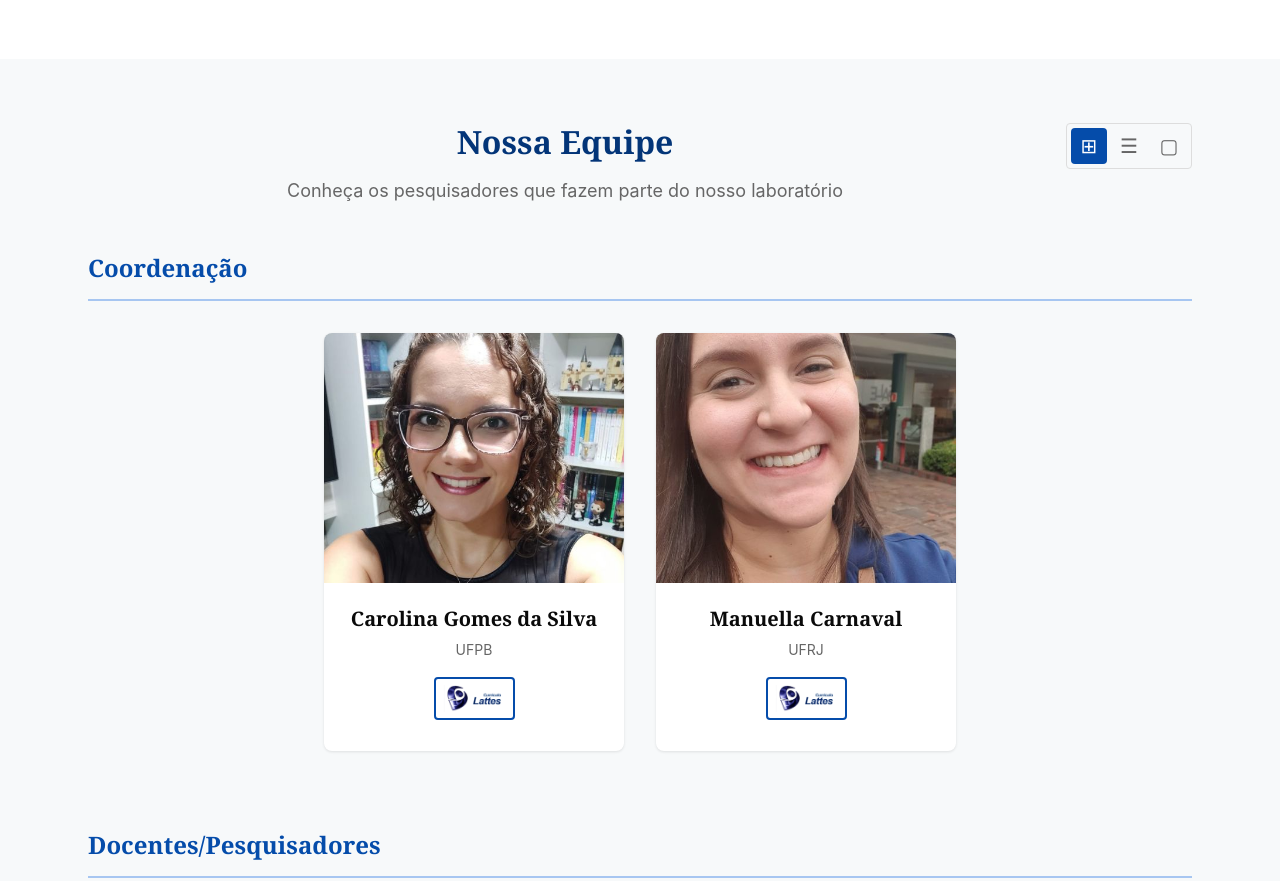
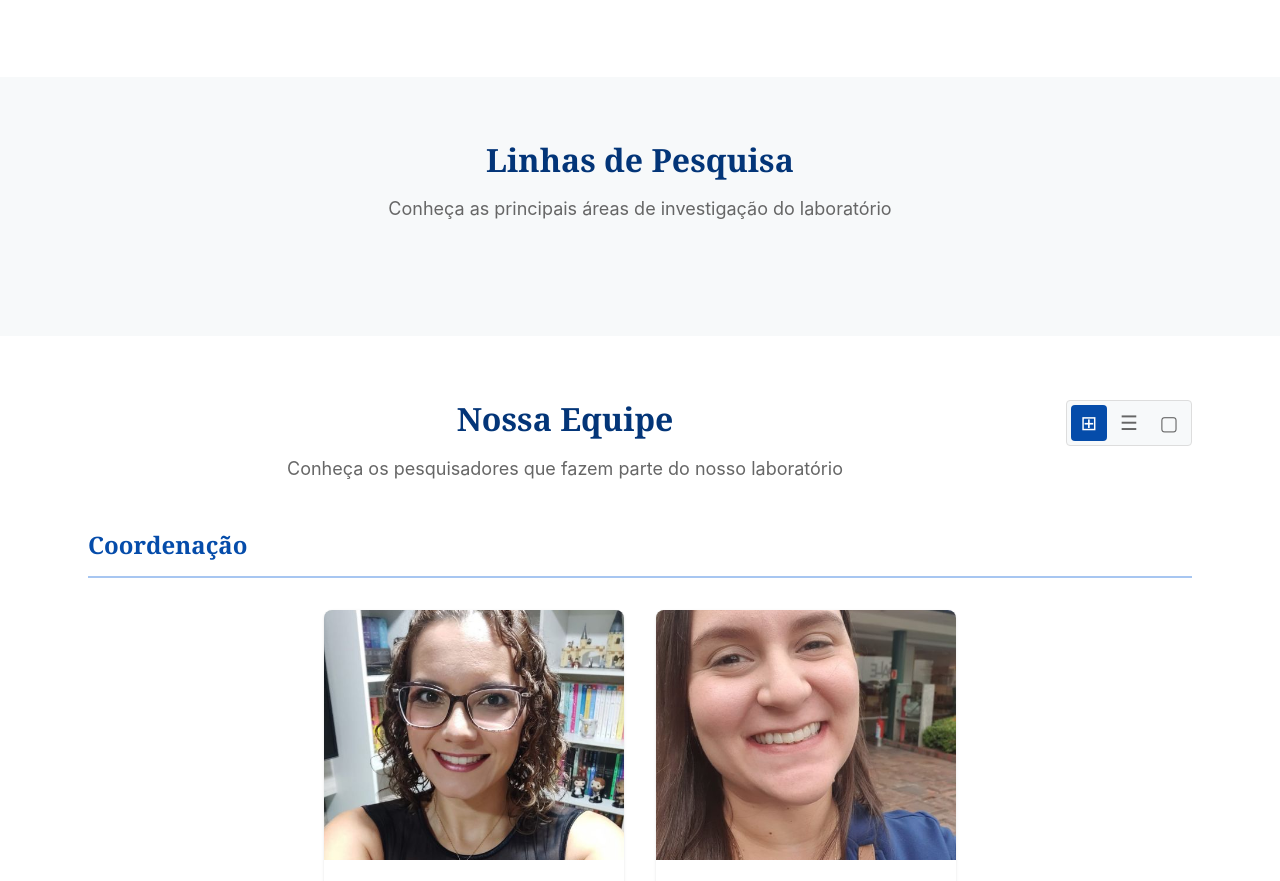
Before and after one commit to Wisleyv/lab-fon-ufrj, a website built with Vite: page index.html in a window 1280 px wide. Shown: the part 992-1873 px from the top of the page. Built offline with nearby package versions, Linux system fonts and the light colour scheme.

Commit message:
feat(research-lines): Phase 2 - Add HTML structure and Font Awesome CDN
- Add Font Awesome 6.4.0 CDN to head section
- Insert Research Lines section between Sobre and Pesquisadores
- Add navigation link 'Linhas de Pesquisa' to main menu
- Create section container for dynamic rendering
- Include semantic HTML and ARIA attributes

Structure ready for JavaScript renderer integration (Phase 4)

```diff
--- a/index.html
+++ b/index.html
@@ -25,6 +25,10 @@
 
     <!-- Preconnect to external resources -->
     <link rel="preconnect" href="https://lattes.cnpq.br" />
+    <link rel="preconnect" href="https://cdnjs.cloudflare.com" />
+
+    <!-- Font Awesome Icons -->
+    <link rel="stylesheet" href="https://cdnjs.cloudflare.com/ajax/libs/font-awesome/6.4.0/css/all.min.css" integrity="sha512-iecdLmaskl7CVkqkXNQ/ZH/XLlvWZOJyj7Yy7tcenmpD1ypASozpmT/E0iPtmFIB46ZmdtAc9eNBvH0H/ZpiBw==" crossorigin="anonymous" referrerpolicy="no-referrer" />
 
     <!-- Favicons -->
     <link rel="icon" type="image/svg+xml" href="/assets/images/favicon.svg" />
@@ -117,6 +121,7 @@
             </button>
             <ul class="nav-list" id="main-navigation" aria-hidden="false">
               <li><a href="#sobre">Sobre</a></li>
+              <li><a href="#linhas-pesquisa">Linhas de Pesquisa</a></li>
               <li><a href="#pesquisadores">Equipe</a></li>
               <li><a href="#trabalhos">Publicações</a></li>
               <li><a href="#parcerias">Parcerias</a></li>
@@ -169,6 +174,32 @@
               qualificados e contribuir para o avanço do conhecimento sobre a
               língua portuguesa.
             </p>
+          </div>
+        </div>
+      </section>
+
+      <!-- Linhas de Pesquisa Section -->
+      <section
+        id="linhas-pesquisa"
+        class="section section-linhas-pesquisa"
+        aria-labelledby="linhas-pesquisa-title"
+      >
+        <div class="container">
+          <header class="section-header">
+            <h2 id="linhas-pesquisa-title">Linhas de Pesquisa</h2>
+            <p class="section-description">
+              Conheça as principais áreas de investigação do laboratório
+            </p>
+          </header>
+
+          <!-- This container will be populated by JavaScript -->
+          <div
+            id="linhas-pesquisa-content"
+            class="research-lines-container"
+            role="region"
+            aria-label="Lista de linhas de pesquisa"
+          >
+            <!-- Content loaded dynamically -->
           </div>
         </div>
       </section>
```
